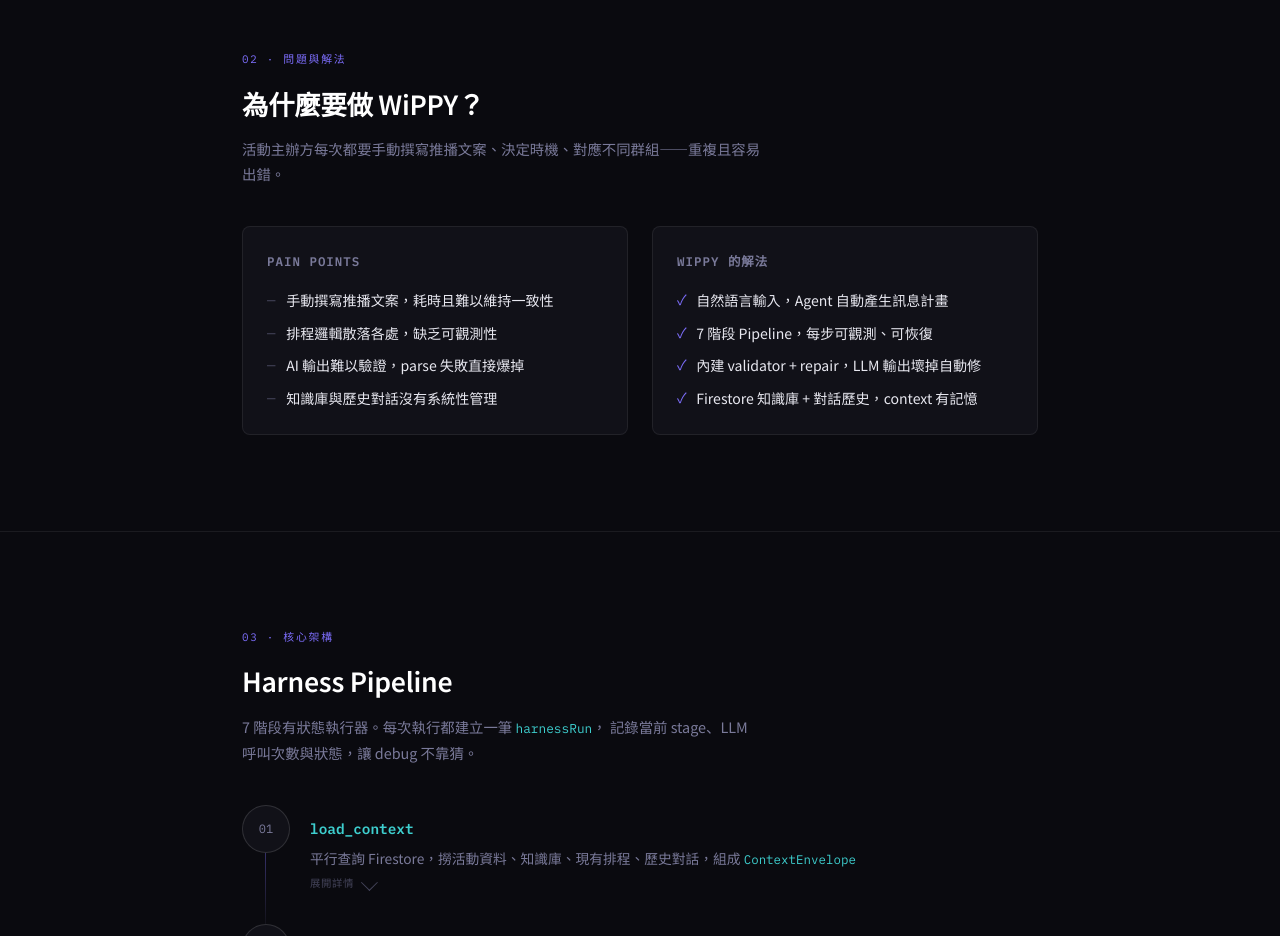
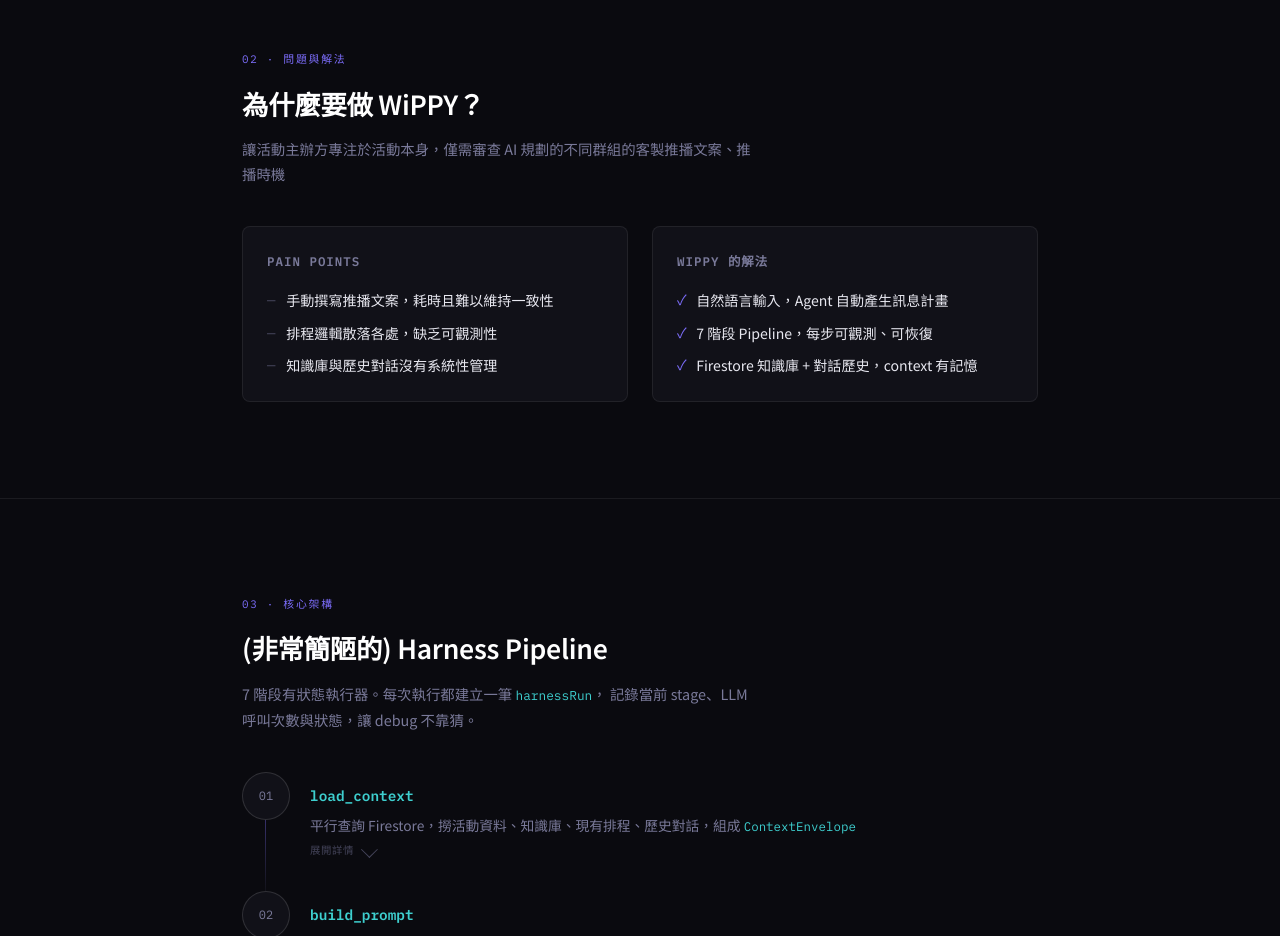
Before and after one commit to willychiu-0822/wippy-app, a plain HTML site: page index.html in a window 1280 px wide. Shown: the part 3500-4436 px from the top of the page. Drawn offline with Linux system fonts and the light colour scheme.

Commit message:
修改錯字

```diff
--- a/index.html
+++ b/index.html
@@ -1341,14 +1341,13 @@
   <div class="container">
     <div class="section-label">02 · 問題與解法</div>
     <h2>為什麼要做 WiPPY？</h2>
-    <p class="section-desc">活動主辦方每次都要手動撰寫推播文案、決定時機、對應不同群組——重複且容易出錯。</p>
+    <p class="section-desc">讓活動主辦方專注於活動本身，僅需審查 AI 規劃的不同群組的客製推播文案、推播時機</p>
     <div class="problem-grid">
       <div class="problem-card">
         <h3>Pain Points</h3>
         <ul>
           <li>手動撰寫推播文案，耗時且難以維持一致性</li>
           <li>排程邏輯散落各處，缺乏可觀測性</li>
-          <li>AI 輸出難以驗證，parse 失敗直接爆掉</li>
           <li>知識庫與歷史對話沒有系統性管理</li>
         </ul>
       </div>
@@ -1357,7 +1356,6 @@
         <ul>
           <li>自然語言輸入，Agent 自動產生訊息計畫</li>
           <li>7 階段 Pipeline，每步可觀測、可恢復</li>
-          <li>內建 validator + repair，LLM 輸出壞掉自動修</li>
           <li>Firestore 知識庫 + 對話歷史，context 有記憶</li>
         </ul>
       </div>
@@ -1369,7 +1367,7 @@
 <section id="pipeline">
   <div class="container">
     <div class="section-label">03 · 核心架構</div>
-    <h2>Harness Pipeline</h2>
+    <h2>(非常簡陋的) Harness Pipeline</h2>
     <p class="section-desc">
       7 階段有狀態執行器。每次執行都建立一筆 <code style="font-family:var(--mono);font-size:0.8rem;color:var(--accent-2)">harnessRun</code>，
       記錄當前 stage、LLM 呼叫次數與狀態，讓 debug 不靠猜。
```
